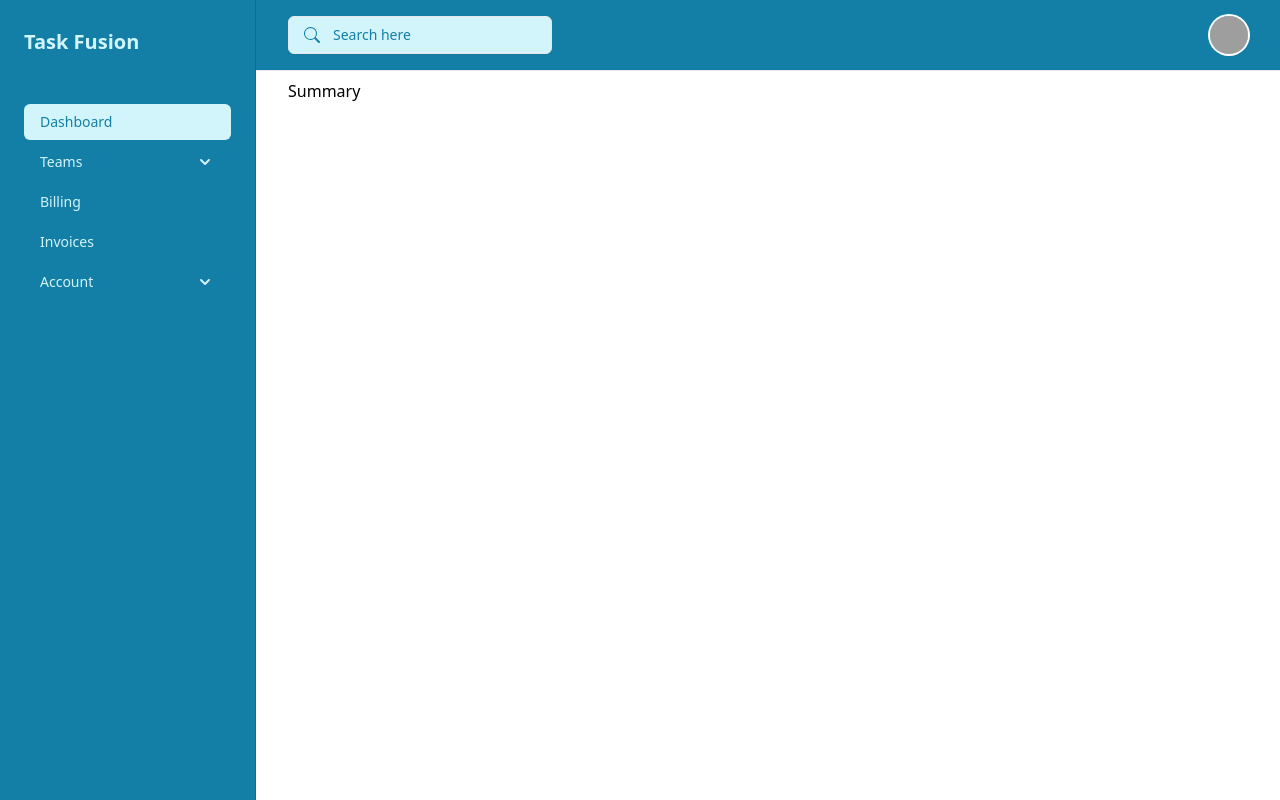
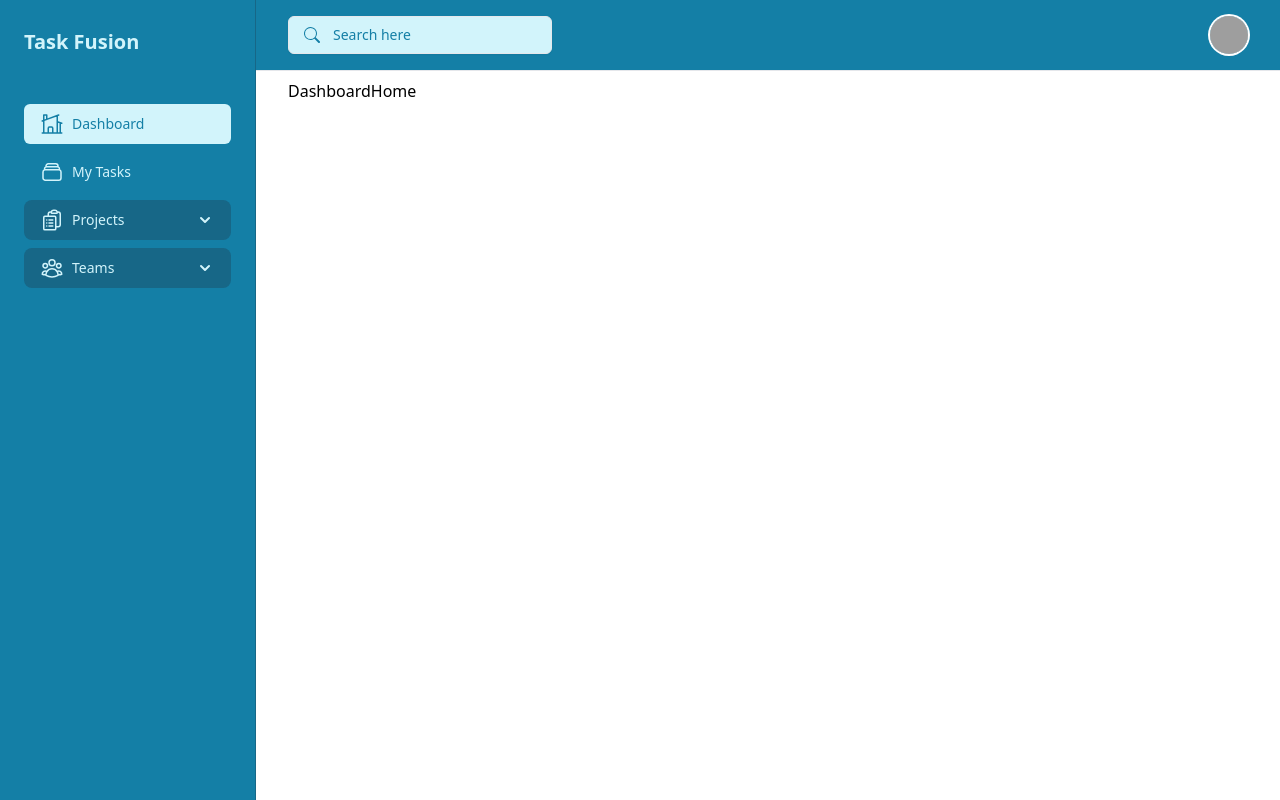
Before and after one commit to noyandey88/collaborative-task-management, a React (Vite) app: page /dashboard in a window 1280 px wide. Built offline with nearby package versions, Linux system fonts and the light colour scheme; no server answers; sample sign-in values are in the browser's storage; grey boxes are pictures that could not be loaded.

Commit message:
feat: added icons on dashboard menus

```diff
--- a/src/layouts/Dashboard.jsx
+++ b/src/layouts/Dashboard.jsx
@@ -88,7 +88,7 @@ export default function Dashboard() {
           {/* Breadcrumb */}
           <ol className="ml-3 flex items-center whitespace-nowrap min-w-0" aria-label="Breadcrumb">
             <li className="flex items-center text-sm text-dark">
-              Application Layout
+              Dashboard Layout
               <svg className="flex-shrink-0 mx-3 overflow-visible h-2.5 w-2.5 text-dark" width={16} height={16} viewBox="0 0 16 16" fill="none" xmlns="http://www.w3.org/2000/svg">
                 <path d="M5 1L10.6869 7.16086C10.8637 7.35239 10.8637 7.64761 10.6869 7.83914L5 14" stroke="currentColor" strokeWidth={2} strokeLinecap="round" />
               </svg>
@@ -283,16 +283,34 @@ export default function Dashboard() {
 
             </li>
           </ul> */}
-          <ul className="mt-6 space-y-1">
+          <ul className="mt-6 space-y-2">
             <li>
-              <Link to="/dashboard" className="block rounded-md bg-secondary px-4 py-2 text-sm font-medium text-primary">
+              <Link to="/dashboard" className="flex items-center gap-x-2 rounded-md bg-secondary px-4 py-2 text-sm font-medium text-primary">
+                <svg xmlns="http://www.w3.org/2000/svg" fill="none" viewBox="0 0 24 24" strokeWidth={1.5} stroke="currentColor" className="w-6 h-6">
+                  <path strokeLinecap="round" strokeLinejoin="round" d="M8.25 21v-4.875c0-.621.504-1.125 1.125-1.125h2.25c.621 0 1.125.504 1.125 1.125V21m0 0h4.5V3.545M12.75 21h7.5V10.75M2.25 21h1.5m18 0h-18M2.25 9l4.5-1.636M18.75 3l-1.5.545m0 6.205l3 1m1.5.5l-1.5-.5M6.75 7.364V3h-3v18m3-13.636l10.5-3.819" />
+                </svg>
                 Dashboard
               </Link>
             </li>
+            {/* my tasks */}
+            <li>
+              <Link to="/dashboard/my-tasks" className="flex items-center gap-x-2 rounded-lg px-4 py-2 text-sm font-medium text-secondary hover:bg-secondary hover:text-primary">
+                <svg xmlns="http://www.w3.org/2000/svg" fill="none" viewBox="0 0 24 24" strokeWidth={1.5} stroke="currentColor" className="w-6 h-6">
+                  <path strokeLinecap="round" strokeLinejoin="round" d="M6 6.878V6a2.25 2.25 0 012.25-2.25h7.5A2.25 2.25 0 0118 6v.878m-12 0c.235-.083.487-.128.75-.128h10.5c.263 0 .515.045.75.128m-12 0A2.25 2.25 0 004.5 9v.878m13.5-3A2.25 2.25 0 0119.5 9v.878m0 0a2.246 2.246 0 00-.75-.128H5.25c-.263 0-.515.045-.75.128m15 0A2.25 2.25 0 0121 12v6a2.25 2.25 0 01-2.25 2.25H5.25A2.25 2.25 0 013 18v-6c0-.98.626-1.813 1.5-2.122" />
+                </svg>
+                <span>My Tasks</span>
+              </Link>
+            </li>
+            {/* projects */}
             <li>
               <details className="group [&_summary::-webkit-details-marker]:hidden">
-                <summary className="flex cursor-pointer items-center justify-between rounded-lg px-4 py-2 text-secondary hover:bg-secondary hover:text-primary">
-                  <span className="text-sm font-medium"> Teams </span>
+                <summary className="flex cursor-pointer items-center justify-between rounded-lg px-4 py-2 text-secondary hover:bg-secondary hover:text-primary bg-dark">
+                  <span className="text-sm font-medium flex items-center gap-x-2">
+                    <svg xmlns="http://www.w3.org/2000/svg" fill="none" viewBox="0 0 24 24" strokeWidth={1.5} stroke="currentColor" className="w-6 h-6">
+                      <path strokeLinecap="round" strokeLinejoin="round" d="M9 12h3.75M9 15h3.75M9 18h3.75m3 .75H18a2.25 2.25 0 002.25-2.25V6.108c0-1.135-.845-2.098-1.976-2.192a48.424 48.424 0 00-1.123-.08m-5.801 0c-.065.21-.1.433-.1.664 0 .414.336.75.75.75h4.5a.75.75 0 00.75-.75 2.25 2.25 0 00-.1-.664m-5.8 0A2.251 2.251 0 0113.5 2.25H15c1.012 0 1.867.668 2.15 1.586m-5.8 0c-.376.023-.75.05-1.124.08C9.095 4.01 8.25 4.973 8.25 6.108V8.25m0 0H4.875c-.621 0-1.125.504-1.125 1.125v11.25c0 .621.504 1.125 1.125 1.125h9.75c.621 0 1.125-.504 1.125-1.125V9.375c0-.621-.504-1.125-1.125-1.125H8.25zM6.75 12h.008v.008H6.75V12zm0 3h.008v.008H6.75V15zm0 3h.008v.008H6.75V18z" />
+                    </svg>
+                    Projects
+                  </span>
                   <span className="shrink-0 transition duration-300 group-open:-rotate-180">
                     <svg xmlns="http://www.w3.org/2000/svg" className="h-5 w-5" viewBox="0 0 20 20" fill="currentColor">
                       <path fillRule="evenodd" d="M5.293 7.293a1 1 0 011.414 0L10 10.586l3.293-3.293a1 1 0 111.414 1.414l-4 4a1 1 0 01-1.414 0l-4-4a1 1 0 010-1.414z" clipRule="evenodd" />
@@ -302,31 +320,27 @@ export default function Dashboard() {
                 <ul className="mt-2 space-y-1 px-4">
                   <li>
                     <a href className="block rounded-lg px-4 py-2 text-sm font-medium text-secondary hover:bg-secondary hover:text-primary">
-                      Banned Users
+                      Details
                     </a>
                   </li>
                   <li>
                     <a href className="block rounded-lg px-4 py-2 text-sm font-medium text-secondary hover:bg-secondary hover:text-primary">
-                      Calendar
+                      Security
                     </a>
                   </li>
                 </ul>
               </details>
             </li>
-            <li>
-              <a href className="block rounded-lg px-4 py-2 text-sm font-medium text-secondary hover:bg-secondary hover:text-primary">
-                Billing
-              </a>
-            </li>
-            <li>
-              <a href className="block rounded-lg px-4 py-2 text-sm font-medium text-secondary hover:bg-secondary hover:text-primary">
-                Invoices
-              </a>
-            </li>
+            {/* teams */}
             <li>
               <details className="group [&_summary::-webkit-details-marker]:hidden">
-                <summary className="flex cursor-pointer items-center justify-between rounded-lg px-4 py-2 text-secondary hover:bg-secondary hover:text-primary">
-                  <span className="text-sm font-medium"> Account </span>
+                <summary className="flex cursor-pointer items-center justify-between rounded-lg px-4 py-2 text-secondary hover:bg-secondary hover:text-primary bg-dark">
+                  <span className="text-sm font-medium flex items-center gap-x-2">
+                    <svg xmlns="http://www.w3.org/2000/svg" fill="none" viewBox="0 0 24 24" strokeWidth={1.5} stroke="currentColor" className="w-6 h-6">
+                      <path strokeLinecap="round" strokeLinejoin="round" d="M18 18.72a9.094 9.094 0 003.741-.479 3 3 0 00-4.682-2.72m.94 3.198l.001.031c0 .225-.012.447-.037.666A11.944 11.944 0 0112 21c-2.17 0-4.207-.576-5.963-1.584A6.062 6.062 0 016 18.719m12 0a5.971 5.971 0 00-.941-3.197m0 0A5.995 5.995 0 0012 12.75a5.995 5.995 0 00-5.058 2.772m0 0a3 3 0 00-4.681 2.72 8.986 8.986 0 003.74.477m.94-3.197a5.971 5.971 0 00-.94 3.197M15 6.75a3 3 0 11-6 0 3 3 0 016 0zm6 3a2.25 2.25 0 11-4.5 0 2.25 2.25 0 014.5 0zm-13.5 0a2.25 2.25 0 11-4.5 0 2.25 2.25 0 014.5 0z" />
+                    </svg>
+                    Teams
+                  </span>
                   <span className="shrink-0 transition duration-300 group-open:-rotate-180">
                     <svg xmlns="http://www.w3.org/2000/svg" className="h-5 w-5" viewBox="0 0 20 20" fill="currentColor">
                       <path fillRule="evenodd" d="M5.293 7.293a1 1 0 011.414 0L10 10.586l3.293-3.293a1 1 0 111.414 1.414l-4 4a1 1 0 01-1.414 0l-4-4a1 1 0 010-1.414z" clipRule="evenodd" />
--- /dev/null
+++ b/src/pages/daashboard/dashbaordHome/DashboardHome.jsx
@@ -0,0 +1,5 @@
+export default function DashboardHome() {
+  return (
+    <div>DashboardHome</div>
+  );
+}
--- a/src/pages/daashboard/summary/Summary.jsx
+++ /dev/null
@@ -1,7 +0,0 @@
-import React from 'react';
-
-export default function Summary() {
-  return (
-    <div>Summary</div>
-  );
-}
--- a/src/routes/router/Router.jsx
+++ b/src/routes/router/Router.jsx
@@ -2,9 +2,9 @@
 import { createBrowserRouter } from 'react-router-dom';
 import Dashboard from '../../layouts/Dashboard';
 import Main from '../../layouts/Main';
+import DashboardHome from '../../pages/daashboard/dashbaordHome/DashboardHome';
 import MyTasks from '../../pages/daashboard/myTasks/MyTasks';
 import Projects from '../../pages/daashboard/projects/Projects';
-import Summary from '../../pages/daashboard/summary/Summary';
 import Teams from '../../pages/daashboard/teams/Teams';
 import Home from '../../pages/home/Home';
 import Login from '../../pages/login/Login';
@@ -41,7 +41,7 @@ export const router = createBrowserRouter([
         path: '/dashboard',
         element: (
           <PrivateRoute>
-            <Summary />
+            <DashboardHome />
           </PrivateRoute>
         ),
       },
```
